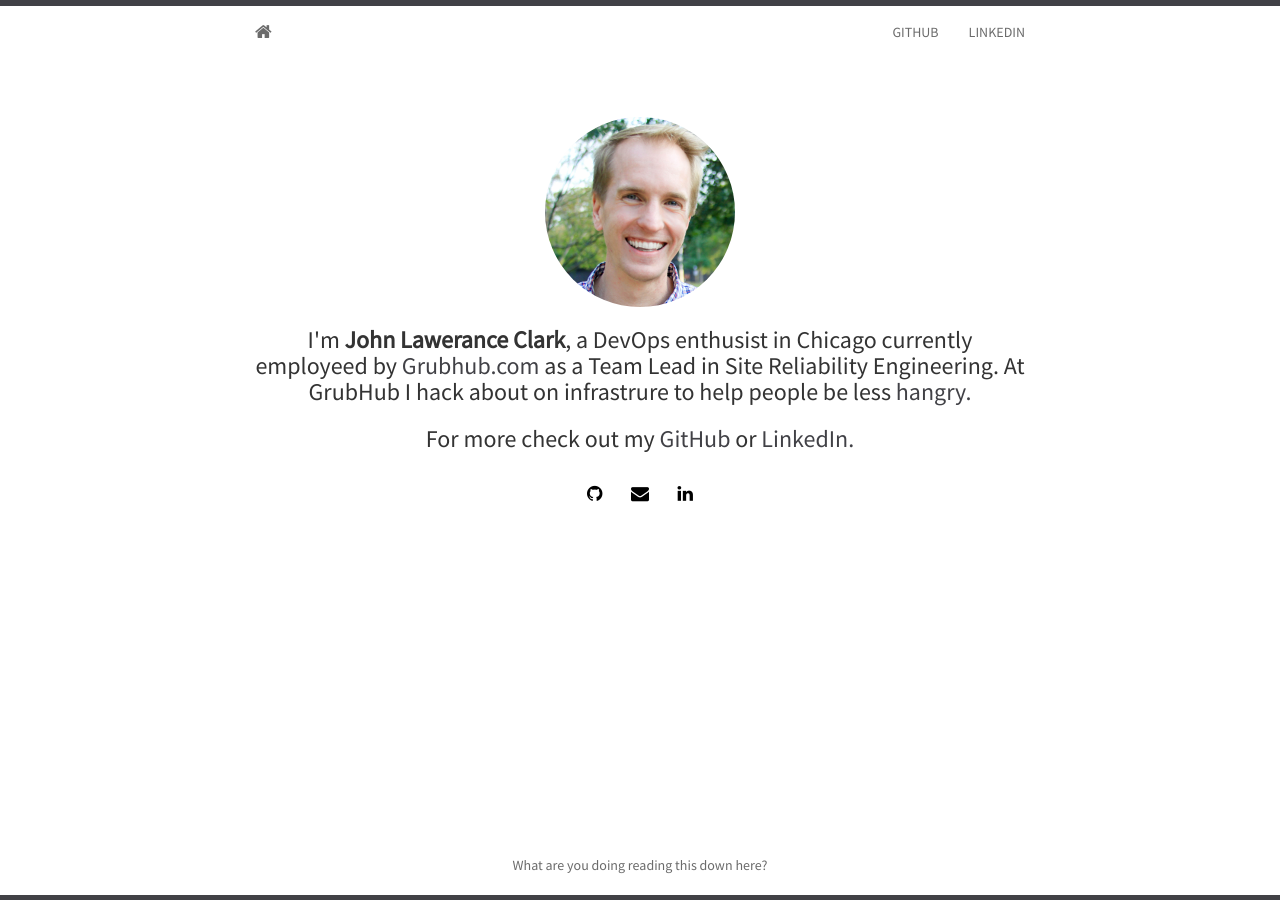
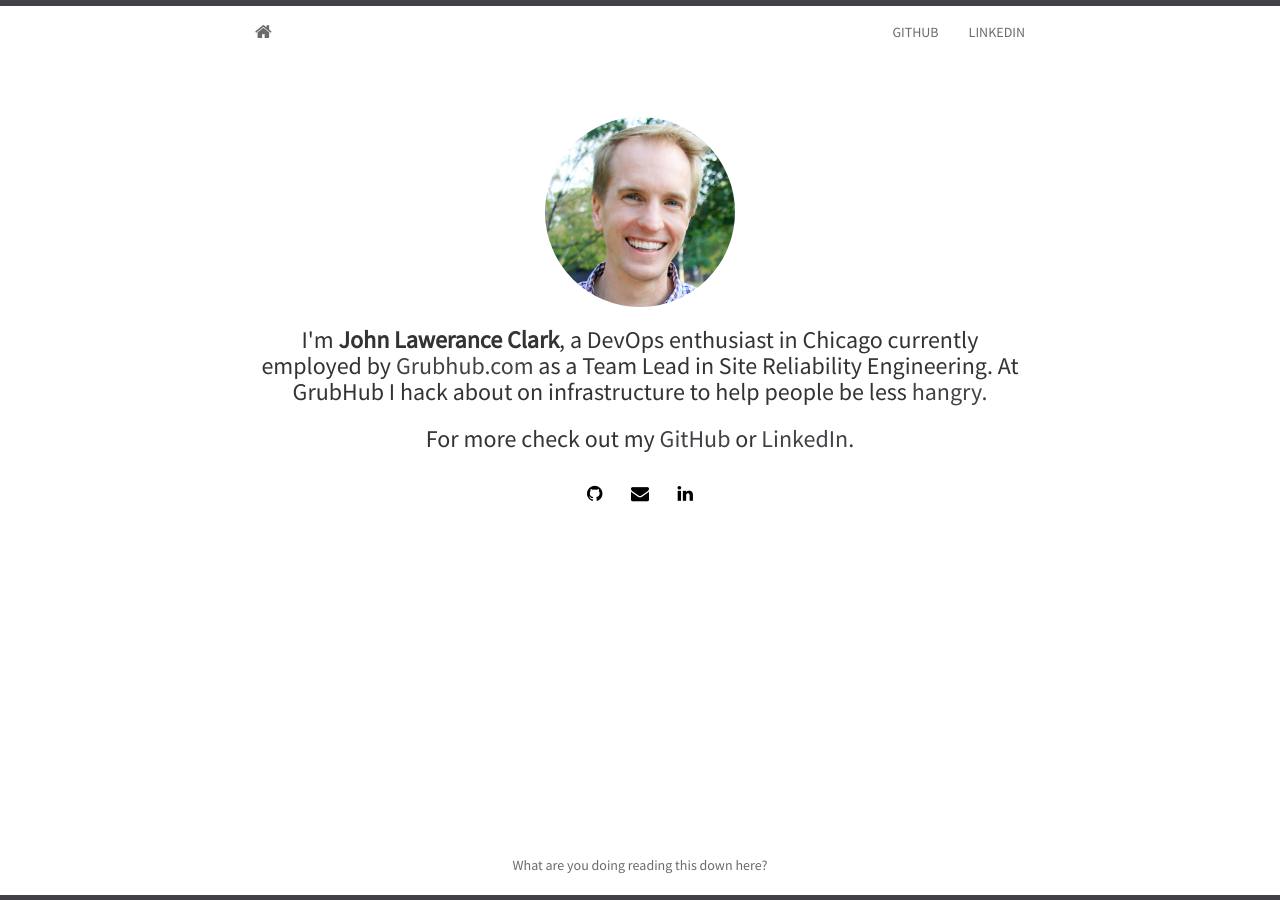
Before and after one commit to johnlawerance/johnlawerance.github.io, a Jekyll site: the page built from index.html, in a window 1280 px wide. Built offline with Jekyll 4.4.1, drawn with Linux system fonts in a browser that asks for light colours; nearby versions of some CDN libraries; Markdown is read by kramdown in place of the engine named in the settings; the list of posts is cut into pages by our own code.

Commit message:
lol typos

```diff
--- a/index.html
+++ b/index.html
@@ -7,7 +7,7 @@
 	  <div class="avatar">
 		<img class="img-circle" src="{{ site.baseurl }}static/img/{{ site.avatar }}" alt="Responsive image">
 	  </div>
-    <h3> I'm <strong>John Lawerance Clark</strong>, a DevOps enthusist in Chicago currently employeed by <a href="https://grubhub.com">Grubhub.com</a> as a Team Lead in Site Reliability Engineering. At GrubHub I hack about on infrastrure to help people be less <a href="http://www.urbandictionary.com/define.php?term=Hangry&utm_source=search-action">hangry.</a></h3>
+    <h3> I'm <strong>John Lawerance Clark</strong>, a DevOps enthusiast in Chicago currently employed by <a href="https://grubhub.com">Grubhub.com</a> as a Team Lead in Site Reliability Engineering. At GrubHub I hack about on infrastructure to help people be less <a href="http://www.urbandictionary.com/define.php?term=Hangry&utm_source=search-action">hangry.</a></h3>
     <h3>For more check out my <a href="https://github.com/johnlawerance">GitHub</a> or <a href="https://www.linkedin.com/in/johnlaweranceclark">LinkedIn.</a></h3>
 	  {% include social.html %}
 	</div>
```
